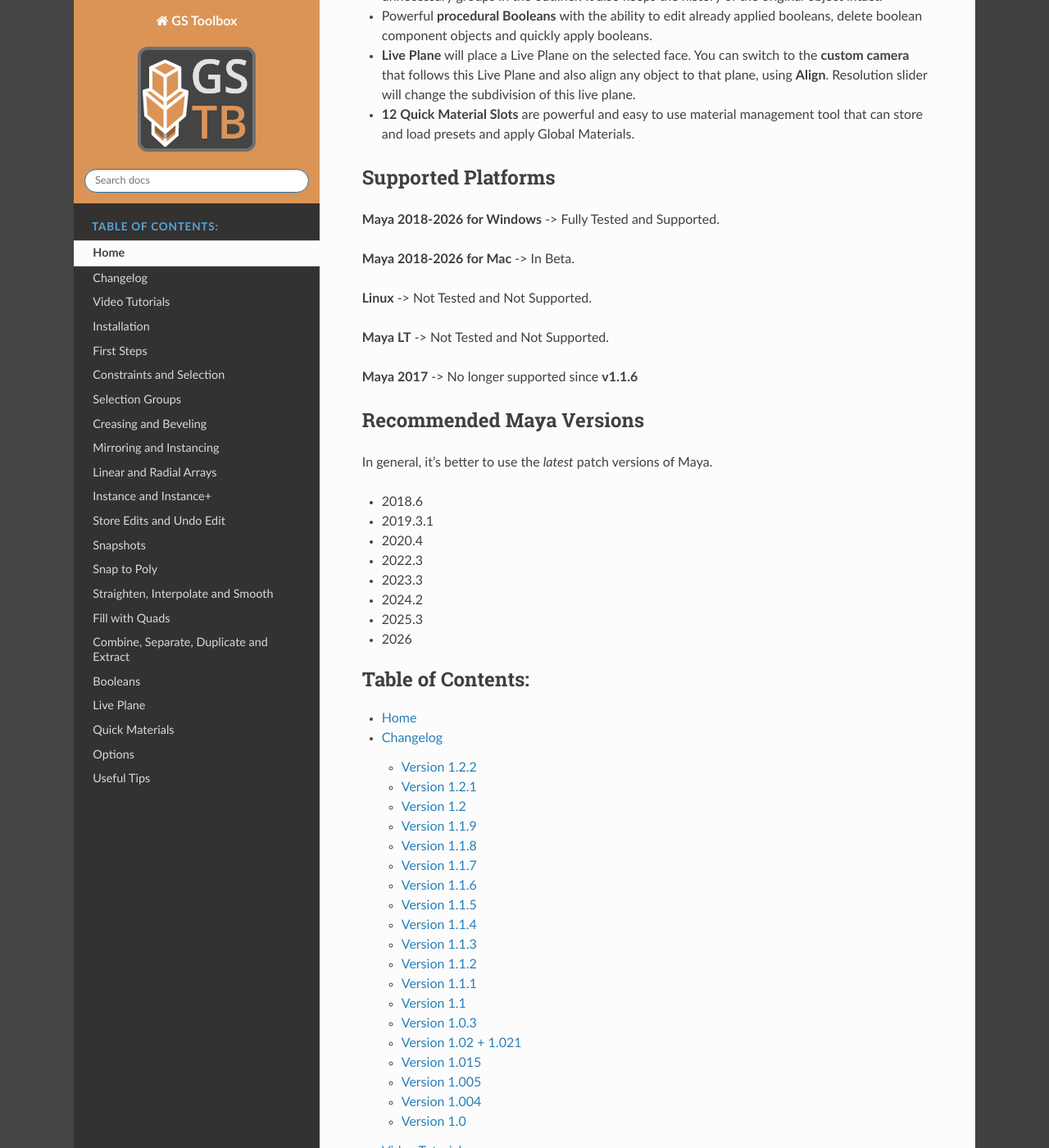
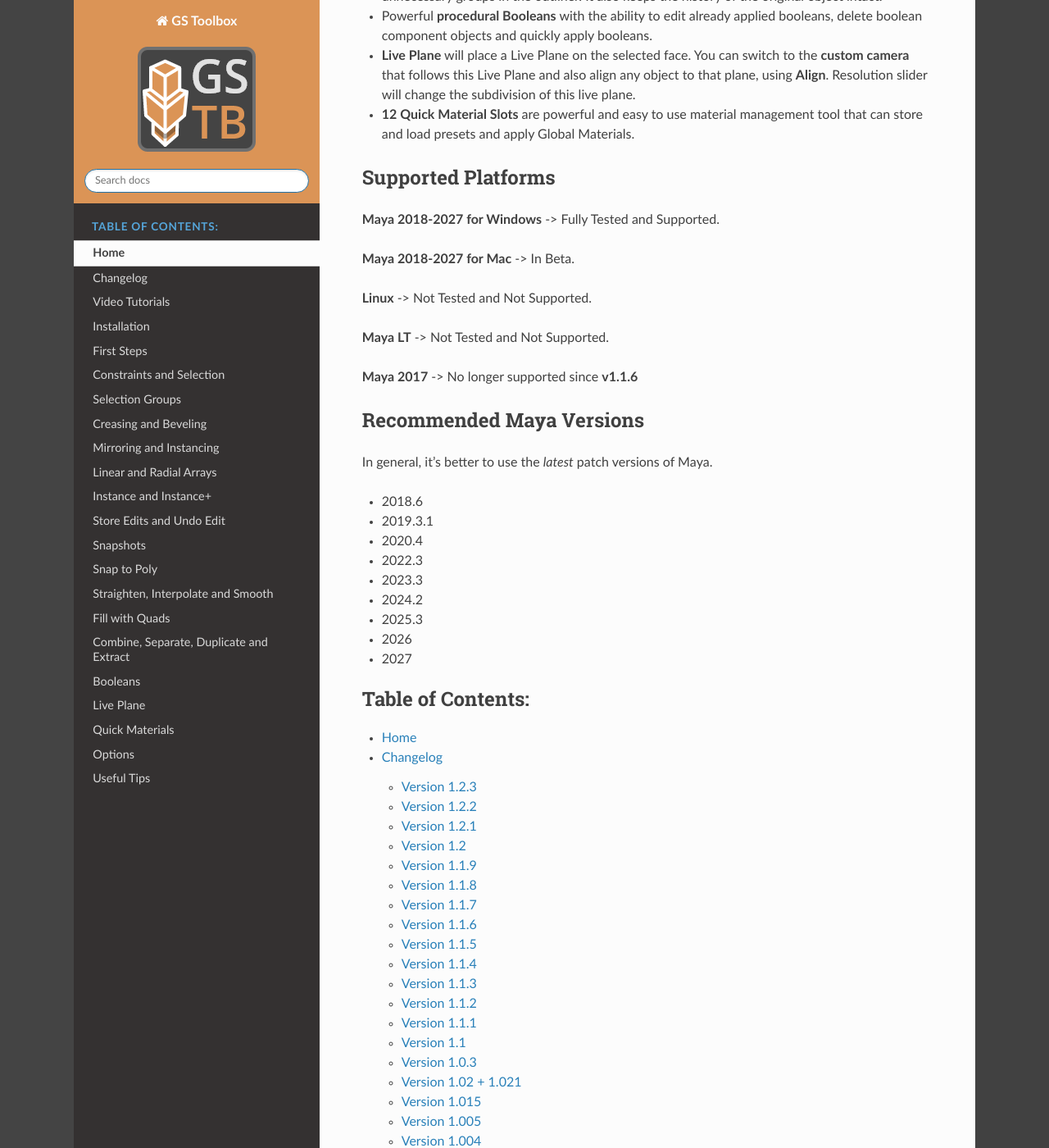
Before and after one commit to Video-Nomad/gs-toolbox-docs, a Sphinx documentation site: the page built from docs/source/index.rst, in a window 1280 px wide and 1400 px high, scrolled down 2192 px. Shown: the whole window at 82% size. Built offline with Sphinx 7.4.7 and the Read the Docs theme 3.1.0, drawn with Linux system fonts in a browser that asks for light colours; some of the changed text lies outside the part shown.

Commit message:
new maya version support changelog

```diff
--- a/docs/source/changelog.rst
+++ b/docs/source/changelog.rst
@@ -4,6 +4,13 @@
 Changelog
 #########
 
+
+Version 1.2.3
+=============
+
+**New Features:**
+
+- Maya 2027 Support
 
 Version 1.2.2
 =============
--- a/docs/source/index.rst
+++ b/docs/source/index.rst
@@ -2,7 +2,7 @@
 GS Toolbox for Autodesk Maya Documentation
 ##########################################
 
-**For Maya 2018-2026**
+**For Maya 2018-2027**
 
 Links
 =====
@@ -74,9 +74,9 @@
 Supported Platforms
 ===================
 
-**Maya 2018-2026 for Windows** -> Fully Tested and Supported.
+**Maya 2018-2027 for Windows** -> Fully Tested and Supported.
 
-**Maya 2018-2026 for Mac** -> In Beta.
+**Maya 2018-2027 for Mac** -> In Beta.
 
 **Linux** -> Not Tested and Not Supported.
 
@@ -97,6 +97,7 @@
 - 2024.2
 - 2025.3
 - 2026
+- 2027
 
 .. toctree::
     :maxdepth: 2
```
